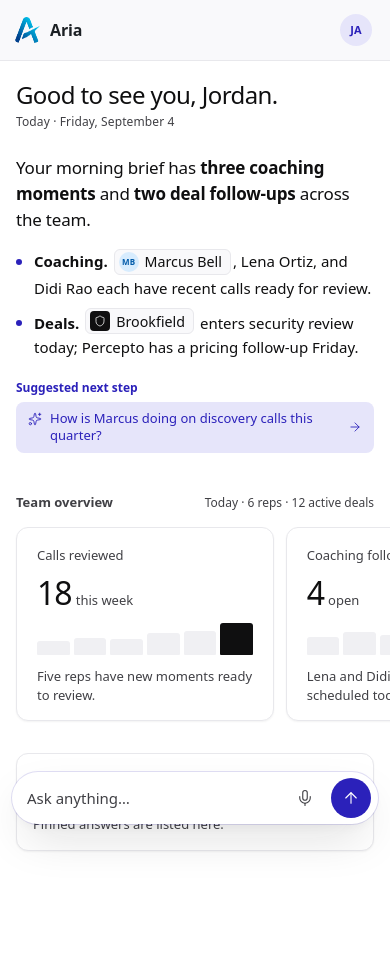
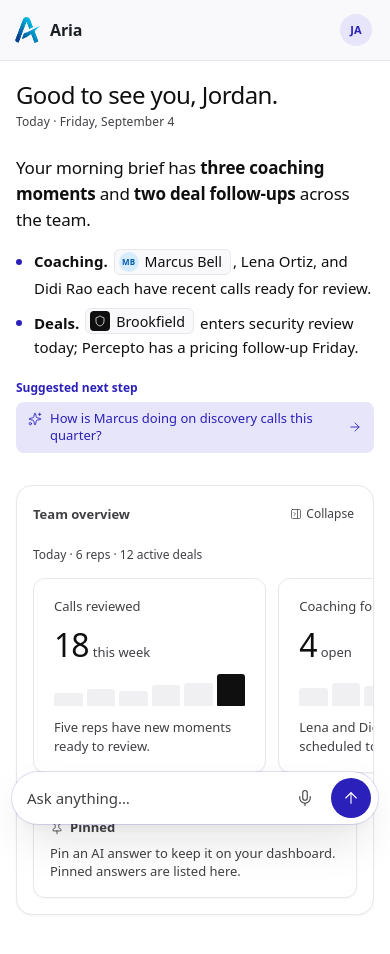
Before and after one commit to sozokin/aria-design, a React (Vite) app: page / in a window 390 px wide. Shown: the top 954 px of the page. Built offline with nearby package versions, Linux system fonts and the light colour scheme; a web font is replaced by a local one.

Commit message:
feat(mobile): team overview inline, collapsing into a drawer toggle beside the greeting

```diff
--- a/src/App.tsx
+++ b/src/App.tsx
@@ -16,6 +16,8 @@ import Brief from '@/widgets/Brief';
 import PromptBar from '@/widgets/PromptBar';
 import Sidebar from '@/widgets/Sidebar';
 import TeamOverview from '@/widgets/TeamOverview';
+import InlineTeamOverview from '@/widgets/TeamOverview/InlineTeamOverview';
+import TeamOverviewDrawer, { RAIL_TOGGLE_ID } from '@/widgets/TeamOverview/TeamOverviewDrawer';
 
 import useAssistant, { UNDO_WINDOW_MS } from '@/hooks/useAssistant';
 import useColumnAnchor from '@/hooks/useColumnAnchor';
@@ -39,6 +41,21 @@ const App: ReactFC = () => {
   useNeedsBarClearance(mainRef, mainInnerRef);
 
   const [sidebarIsCompact, setSidebarIsCompact] = useState(false);
+  // Mobile only: the team overview starts inline under the brief and collapses, once, into a
+  // toggle beside the greeting. Focus follows it there.
+  const [railIsCollapsed, setRailIsCollapsed] = useState(false);
+  const focusToggleWhenShown = useRef(false);
+
+  const collapseRail = () => {
+    focusToggleWhenShown.current = true;
+    setRailIsCollapsed(true);
+  };
+
+  const focusToggleIfJustCollapsed = () => {
+    if (!focusToggleWhenShown.current) return;
+    focusToggleWhenShown.current = false;
+    document.getElementById(RAIL_TOGGLE_ID)?.focus();
+  };
   // The bar starts empty; the opening question is offered by the brief's suggested next step chip.
   const [prompt, setPrompt] = useState('');
 
@@ -144,7 +161,16 @@ const App: ReactFC = () => {
             <div className="grid gap-x-10 gap-y-8 shell:grid-cols-[minmax(0,1fr)_17rem]">
               <div ref={columnRef} className="min-w-0">
                 <div className="greeting-row">
-                  <h1 className="greeting">Good to see you, Jordan.</h1>
+                  <div className="flex w-full items-center justify-between gap-3 shell:w-auto">
+                    <h1 className="greeting">Good to see you, Jordan.</h1>
+                    {!isDesktop && railIsCollapsed && (
+                      <TeamOverviewDrawer
+                        pinned={assistant.pinned}
+                        onJumpToPinned={jumpToPinned}
+                        onToggleShown={focusToggleIfJustCollapsed}
+                      />
+                    )}
+                  </div>
                   <p className="date-eyebrow shell:hidden">{TODAY}</p>
                 </div>
 
@@ -158,15 +184,14 @@ const App: ReactFC = () => {
                     }}
                   />
 
-                  {/* On mobile the team overview sits under the brief; on desktop it is the right rail. */}
-                  {!isDesktop && (
-                    <div className="section flex flex-col gap-6">
-                      <TeamOverview
-                        pinned={assistant.pinned}
-                        onJumpToPinned={jumpToPinned}
-                        variant="inline"
-                      />
-                    </div>
+                  {/* On mobile the team overview comes first, under the brief, until it is collapsed
+                      into the drawer; on desktop it is the right rail. */}
+                  {!isDesktop && !railIsCollapsed && (
+                    <InlineTeamOverview
+                      pinned={assistant.pinned}
+                      onJumpToPinned={jumpToPinned}
+                      onCollapse={collapseRail}
+                    />
                   )}
 
                   {/* Pinned answers stack newest first; each is unpinned and undone on its own. */}
--- a/src/components/ui/sheet.tsx
+++ b/src/components/ui/sheet.tsx
@@ -31,7 +31,7 @@ function SheetOverlay({
     <SheetPrimitive.Overlay
       data-slot="sheet-overlay"
       className={cn(
-        'fixed inset-0 z-50 bg-black/10 duration-100 supports-backdrop-filter:backdrop-blur-xs data-open:animate-in data-open:fade-in-0 data-closed:animate-out data-closed:fade-out-0',
+        'fixed inset-0 z-50 bg-black/10 duration-[var(--duration-panel)] ease-out supports-backdrop-filter:backdrop-blur-xs motion-reduce:animate-none data-open:animate-in data-open:fade-in-0 data-closed:animate-out data-closed:fade-out-0',
         className,
       )}
       {...props}
@@ -56,7 +56,7 @@ function SheetContent({
         data-slot="sheet-content"
         data-side={side}
         className={cn(
-          'fixed z-50 flex flex-col gap-4 bg-popover bg-clip-padding text-sm text-popover-foreground shadow-lg transition duration-200 ease-in-out data-[side=bottom]:inset-x-0 data-[side=bottom]:bottom-0 data-[side=bottom]:h-auto data-[side=bottom]:border-t data-[side=left]:inset-y-0 data-[side=left]:left-0 data-[side=left]:h-full data-[side=left]:w-3/4 data-[side=left]:border-r data-[side=right]:inset-y-0 data-[side=right]:right-0 data-[side=right]:h-full data-[side=right]:w-3/4 data-[side=right]:border-l data-[side=top]:inset-x-0 data-[side=top]:top-0 data-[side=top]:h-auto data-[side=top]:border-b data-[side=left]:sm:max-w-sm data-[side=right]:sm:max-w-sm data-open:animate-in data-open:fade-in-0 data-[side=bottom]:data-open:slide-in-from-bottom-10 data-[side=left]:data-open:slide-in-from-left-10 data-[side=right]:data-open:slide-in-from-right-10 data-[side=top]:data-open:slide-in-from-top-10 data-closed:animate-out data-closed:fade-out-0 data-[side=bottom]:data-closed:slide-out-to-bottom-10 data-[side=left]:data-closed:slide-out-to-left-10 data-[side=right]:data-closed:slide-out-to-right-10 data-[side=top]:data-closed:slide-out-to-top-10',
+          'fixed z-50 flex flex-col gap-4 bg-popover bg-clip-padding text-sm text-popover-foreground shadow-lg transition duration-[var(--duration-panel)] ease-out data-[side=bottom]:inset-x-0 data-[side=bottom]:bottom-0 data-[side=bottom]:h-auto data-[side=bottom]:border-t data-[side=left]:inset-y-0 data-[side=left]:left-0 data-[side=left]:h-full data-[side=left]:w-3/4 data-[side=left]:border-r data-[side=right]:inset-y-0 data-[side=right]:right-0 data-[side=right]:h-full data-[side=right]:w-3/4 data-[side=right]:border-l data-[side=top]:inset-x-0 data-[side=top]:top-0 data-[side=top]:h-auto data-[side=top]:border-b motion-reduce:animate-none data-[side=left]:sm:max-w-sm data-[side=right]:sm:max-w-sm data-open:animate-in data-[side=bottom]:data-open:slide-in-from-bottom-full data-[side=left]:data-open:slide-in-from-left-full data-[side=right]:data-open:slide-in-from-right-full data-[side=top]:data-open:slide-in-from-top-full data-closed:animate-out data-[side=bottom]:data-closed:slide-out-to-bottom-full data-[side=left]:data-closed:slide-out-to-left-full data-[side=right]:data-closed:slide-out-to-right-full data-[side=top]:data-closed:slide-out-to-top-full',
           className,
         )}
         {...props}
--- /dev/null
+++ b/src/widgets/TeamOverview/InlineTeamOverview.tsx
@@ -0,0 +1,42 @@
+import { type FC as ReactFC } from 'react';
+import { PanelRightClose } from 'lucide-react';
+
+import { Button } from '@/components/ui/button';
+import TeamOverview from '.';
+
+import { IInlineTeamOverview } from './TeamOverview.types';
+
+/**
+ * The team overview as it first appears on mobile: inline under the brief, with a Collapse button
+ * that moves it into the drawer beside the greeting and gives the brief the room.
+ */
+const InlineTeamOverview: ReactFC<IInlineTeamOverview> = ({
+  pinned,
+  onJumpToPinned,
+  onCollapse,
+}) => (
+  <div className="mt-8">
+    <section
+      aria-label="Team overview and pinned answers"
+      className="flex flex-col gap-5 overflow-hidden rounded-2xl border border-border bg-card p-4 shadow-xs"
+    >
+      <div className="flex items-center justify-between gap-3">
+        <h2 className="text-[0.8125rem] font-semibold text-tertiary-foreground">Team overview</h2>
+        <Button
+          type="button"
+          variant="ghost"
+          size="xs"
+          className="-mr-1.5 text-text-secondary"
+          onClick={onCollapse}
+        >
+          <PanelRightClose data-icon="inline-start" aria-hidden="true" />
+          Collapse
+          <span className="sr-only"> into the side menu</span>
+        </Button>
+      </div>
+      <TeamOverview pinned={pinned} onJumpToPinned={onJumpToPinned} variant="inline" />
+    </section>
+  </div>
+);
+
+export default InlineTeamOverview;
--- /dev/null
+++ b/src/widgets/TeamOverview/TeamOverviewDrawer.tsx
@@ -0,0 +1,95 @@
+import { useEffect, useRef, useState, type FC as ReactFC } from 'react';
+import { PanelRightOpen } from 'lucide-react';
+
+import { Button } from '@/components/ui/button';
+import {
+  Sheet,
+  SheetContent,
+  SheetDescription,
+  SheetHeader,
+  SheetTitle,
+  SheetTrigger,
+} from '@/components/ui/sheet';
+import TeamOverview from '.';
+
+import { ITeamOverviewDrawer } from './TeamOverview.types';
+
+/** DOM id of the drawer toggle, so focus can move to it after the overview collapses. */
+export const RAIL_TOGGLE_ID = 'rail-toggle';
+
+/**
+ * Where the team overview lives on mobile once it has collapsed: a toggle at the end of the
+ * greeting row that opens the overview in a sheet from the right.
+ */
+const TeamOverviewDrawer: ReactFC<ITeamOverviewDrawer> = ({
+  pinned,
+  onJumpToPinned,
+  onToggleShown,
+}) => {
+  const [isOpen, setIsOpen] = useState(false);
+  // A pinned card chosen inside the sheet is jumped to once the sheet has closed.
+  const pendingJump = useRef<string | null>(null);
+
+  const pinnedCount = pinned.length;
+  const toggleLabel =
+    pinnedCount > 0
+      ? `Open team overview, ${pinnedCount} pinned ${pinnedCount === 1 ? 'answer' : 'answers'}`
+      : 'Open team overview';
+
+  useEffect(() => {
+    onToggleShown();
+    // Mount only: the toggle is shown once, when the overview collapses.
+  }, []);
+
+  const jumpAfterClose = (turnId: string) => {
+    pendingJump.current = turnId;
+    setIsOpen(false);
+  };
+
+  return (
+    <Sheet open={isOpen} onOpenChange={setIsOpen}>
+      <SheetTrigger asChild>
+        <Button
+          id={RAIL_TOGGLE_ID}
+          type="button"
+          variant="ghost"
+          size="icon-sm"
+          className="relative shrink-0 text-text-secondary"
+          aria-label={toggleLabel}
+        >
+          <PanelRightOpen aria-hidden="true" />
+          {pinnedCount > 0 && (
+            <span
+              className="absolute top-1 right-1 size-1.5 rounded-full bg-accent"
+              aria-hidden="true"
+            />
+          )}
+        </Button>
+      </SheetTrigger>
+      <SheetContent
+        side="right"
+        // The same data-[side] selector as the sheet's default width, so this one can override it.
+        className="overflow-y-auto data-[side=right]:w-[min(22rem,88vw)]"
+        aria-describedby={undefined}
+        onCloseAutoFocus={event => {
+          const turnId = pendingJump.current;
+          if (!turnId) return;
+          // Land on the card instead of back on the toggle.
+          event.preventDefault();
+          pendingJump.current = null;
+          onJumpToPinned(turnId);
+        }}
+      >
+        <SheetHeader className="pb-0">
+          <SheetTitle className="sr-only">Dashboard</SheetTitle>
+          <SheetDescription>Today · Friday, September 4</SheetDescription>
+        </SheetHeader>
+        <div className="flex flex-col gap-6 px-4 pb-6">
+          <TeamOverview pinned={pinned} onJumpToPinned={jumpAfterClose} variant="drawer" />
+        </div>
+      </SheetContent>
+    </Sheet>
+  );
+};
+
+export default TeamOverviewDrawer;
--- a/src/widgets/TeamOverview/index.tsx
+++ b/src/widgets/TeamOverview/index.tsx
@@ -29,16 +29,32 @@ const OVERVIEW_STATS = [
 ] as const;
 
 /**
- * The team's stats and the Pinned block. On desktop they stack in the right rail; on mobile they sit
- * inline under the brief, where the stats use the shell's horizontal card scroller.
+ * The team's stats and the Pinned block. The same content appears in three places: the desktop
+ * right rail, the mobile drawer (with a larger heading) and inline under the brief on mobile,
+ * where the parent shows the heading and the stats use the shell's horizontal card scroller.
  */
-const TeamOverview: ReactFC<ITeamOverview> = ({ pinned, onJumpToPinned, variant = 'rail' }) => (
+const TeamOverview: ReactFC<ITeamOverview> = ({ pinned, onJumpToPinned, variant = 'rail' }) => {
+  const showsOwnTitle = variant !== 'inline';
+
+  return (
     <>
-    <section aria-labelledby="signals-title">
+      <section
+        aria-labelledby={showsOwnTitle ? 'signals-title' : undefined}
+        aria-label={showsOwnTitle ? undefined : 'Team overview'}
+      >
         <div className="section-head flex-wrap">
-        <h2 id="signals-title" className="section-title">
+          {showsOwnTitle && (
+            <h2
+              id="signals-title"
+              className={
+                variant === 'drawer'
+                  ? 'm-0 font-heading text-base font-medium text-foreground'
+                  : 'section-title'
+              }
+            >
               Team overview
             </h2>
+          )}
           <span className="section-meta">Today · 6 reps · 12 active deals</span>
         </div>
 
@@ -70,5 +86,6 @@ const TeamOverview: ReactFC<ITeamOverview> = ({ pinned, onJumpToPinned, variant
       <PinnedList pinned={pinned} onJump={onJumpToPinned} />
     </>
   );
+};
 
 export default TeamOverview;
```
Also changed, not shown: src/widgets/TeamOverview/TeamOverview.types.ts (+11 -2 lines). Lines whose indentation alone changed are shown as unchanged.
